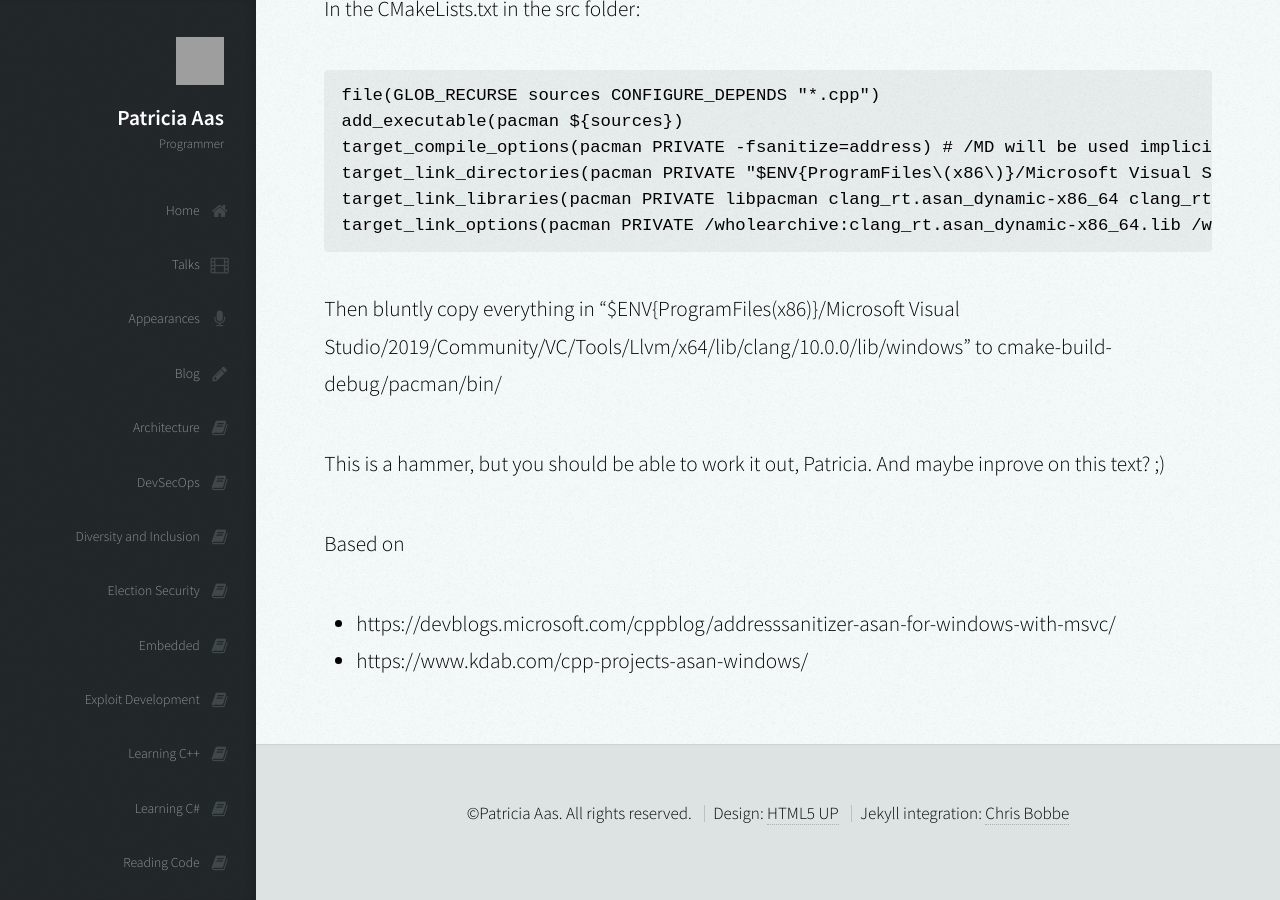
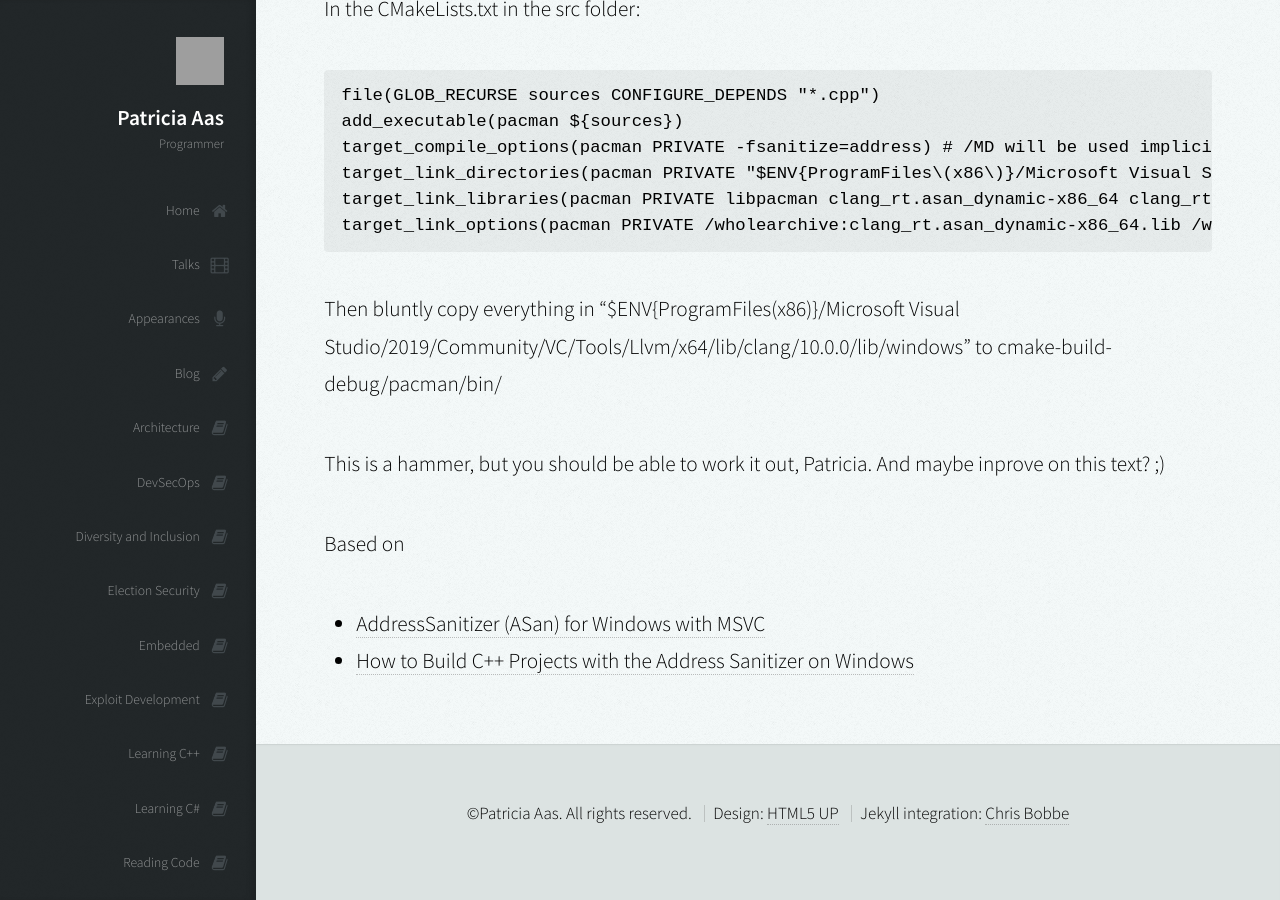
Before and after one commit to patricia-gallardo/patricia-gallardo.github.io, a Jekyll site: the page built from _posts/2020-12-01-trying-asan-on-windows-in-cmake-in-clion.md, in a window 1280 px wide and 900 px high, scrolled down 784 px. Built offline with Jekyll 4.4.1, drawn with Linux system fonts in a browser that asks for light colours; nearby versions of some CDN libraries; grey boxes are pictures that could not be loaded.

Commit message:
Make links prettier

```diff
--- a/_posts/2020-12-01-trying-asan-on-windows-in-cmake-in-clion.md
+++ b/_posts/2020-12-01-trying-asan-on-windows-in-cmake-in-clion.md
@@ -36,5 +36,5 @@ Then bluntly copy everything in "$ENV{ProgramFiles\(x86\)}/Microsoft Visual Stud
 This is a hammer, but you should be able to work it out, Patricia. And maybe inprove on this text? ;)
 
 Based on
-* https://devblogs.microsoft.com/cppblog/addresssanitizer-asan-for-windows-with-msvc/
-* https://www.kdab.com/cpp-projects-asan-windows/
+* [AddressSanitizer (ASan) for Windows with MSVC](https://devblogs.microsoft.com/cppblog/addresssanitizer-asan-for-windows-with-msvc/)
+* [How to Build C++ Projects with the Address Sanitizer on Windows](https://www.kdab.com/cpp-projects-asan-windows/)
```
